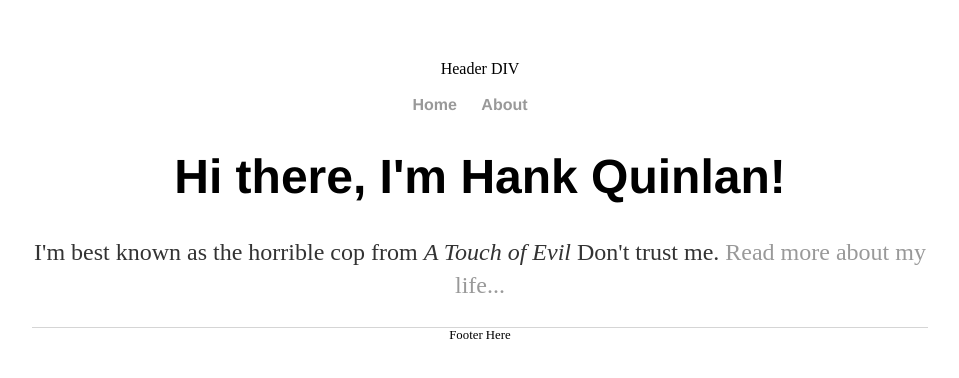
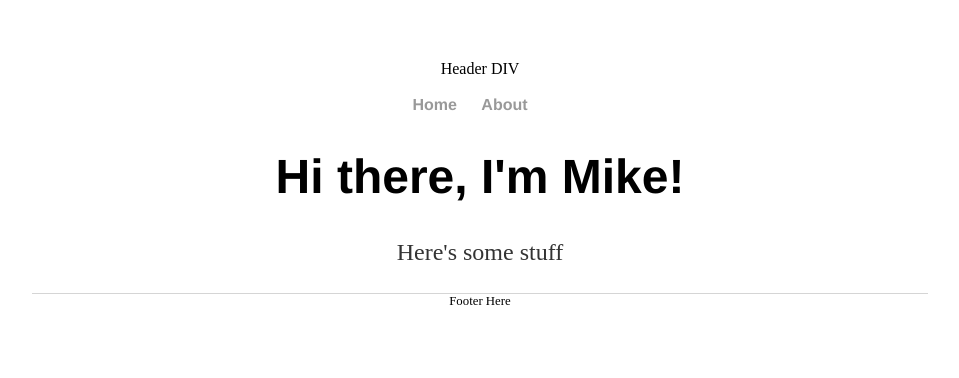
Before and after one commit to thweattm/thweattm.github.io, a Jekyll site: the page built from index.html, in a window 1280 px wide. Shown: the top 378 px of the page, without its empty margins (160-1119 px from the left). Built offline with Jekyll 4.4.1, drawn with Linux system fonts in a browser that asks for light colours.

Commit message:
Update index.html

```diff
--- a/index.html
+++ b/index.html
@@ -1,8 +1,8 @@
 ---
 layout: default
-title: Mike Thweatt Home
+title: Mike Thweatt
 ---
 <div class="blurb">
-	<h1>Hi there, I'm Hank Quinlan!</h1>
-	<p>I'm best known as the horrible cop from <em>A Touch of Evil</em> Don't trust me. <a href="/about">Read more about my life...</a></p>
+	<h1>Hi there, I'm Mike!</h1>
+	<p>Here's some stuff</p>
 </div><!-- /.blurb -->
```
